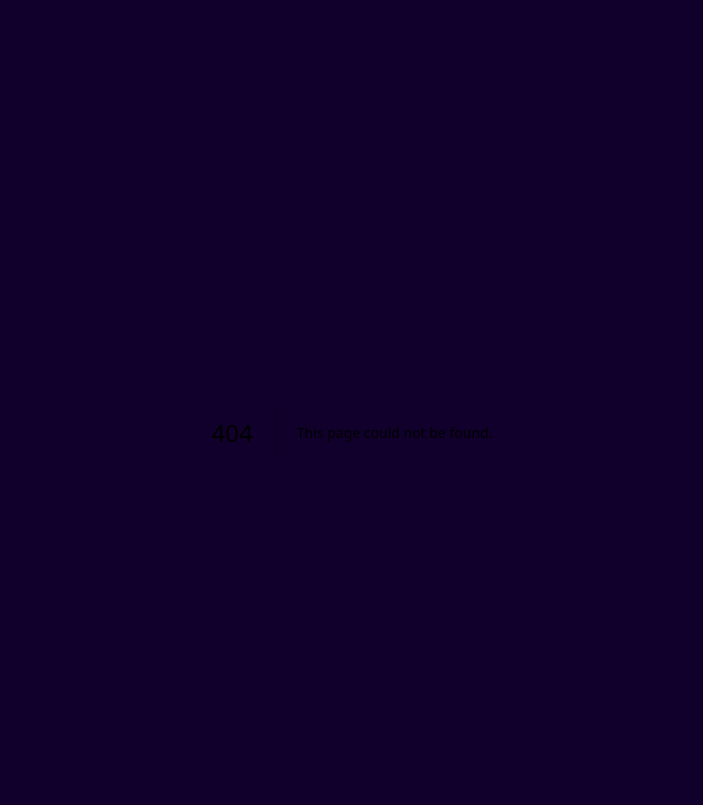
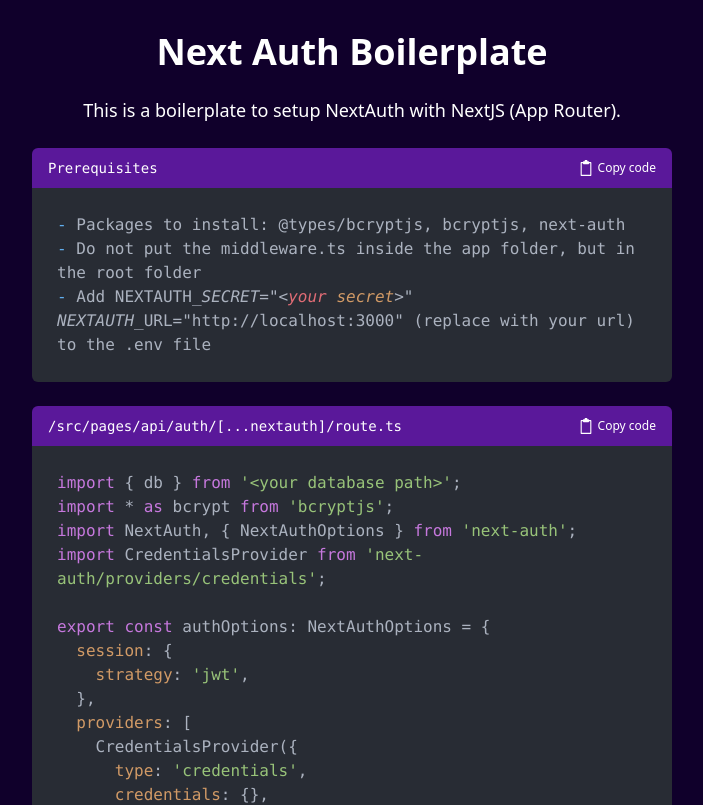
Before and after one commit to Rukkyaa/boilerplates, a Next.js app in the folder apps/web/: page /boilerplates/next/auth in a window 1280 px wide. Before the commit this address had no page. Shown: the top 805 px of the page, without its empty margins (288-991 px from the left). Built offline with nearby package versions, Linux system fonts and the light colour scheme.

Commit message:
feat: add the next auth

```diff
--- /dev/null
+++ b/apps/web/app/boilerplates/next/auth/page.tsx
@@ -0,0 +1,42 @@
+import { nextAuthLayout } from "../../../codes/next/nextauth/nextauth-layout";
+import { nextAuthMiddleware } from "../../../codes/next/nextauth/nextauth-middleware";
+import { nextAuthPrerequisites } from "../../../codes/next/nextauth/nextauth-prerequisites";
+import { nextAuthProviders } from "../../../codes/next/nextauth/nextauth-providers";
+import { nextAuthRoute } from "../../../codes/next/nextauth/nextauth-route";
+import CodeBlock from "../../../components/CodeBlock";
+
+export default function NextAuthBoilerplate() {
+  return (
+    <div className="flex flex-col items-center gap-y-[1.5rem]">
+      <h1 className="text-4xl font-bold text-white">Next Auth Boilerplate</h1>
+      <p className="text-lg text-white">
+        This is a boilerplate to setup NextAuth with NextJS (App Router).
+      </p>
+      <CodeBlock
+        code={nextAuthPrerequisites}
+        filename="Prerequisites"
+        language="markdown"
+      />
+      <CodeBlock
+        code={nextAuthRoute}
+        filename="/src/pages/api/auth/[...nextauth]/route.ts"
+        language="typescript"
+      />
+      <CodeBlock
+        code={nextAuthLayout}
+        filename="/src/app/layout.tsx"
+        language="typescript"
+      />
+      <CodeBlock
+        code={nextAuthProviders}
+        filename="/src/app/providers.tsx"
+        language="typescript"
+      />
+      <CodeBlock
+        code={nextAuthMiddleware}
+        filename="/src/middleware.ts"
+        language="typescript"
+      />
+    </div>
+  );
+}
--- /dev/null
+++ b/apps/web/app/codes/next/nextauth/nextauth-layout.ts
@@ -0,0 +1,21 @@
+export const nextAuthLayout = `import { getServerSession } from 'next-auth';
+import { authOptions } from './api/auth/[...nextauth]/route';
+import { Providers } from './providers';
+
+export default async function RootLayout({
+  children,
+}: {
+  children: React.ReactNode;
+}) {
+  const session = await getServerSession(authOptions);
+
+  return (
+    <html lang="en">
+      <body className='min-h-screen'>
+        <Providers session={session}>
+          {children}
+        </Providers>
+      </body>
+    </html >
+  );
+}`;
--- /dev/null
+++ b/apps/web/app/codes/next/nextauth/nextauth-middleware.ts
@@ -0,0 +1,5 @@
+export const nextAuthMiddleware = `export { default } from 'next-auth/middleware';
+
+export const config = {
+  matcher: ['/', '/your-path', '/your-other-page/:id*', '...'],
+};`;
--- /dev/null
+++ b/apps/web/app/codes/next/nextauth/nextauth-prerequisites.ts
@@ -0,0 +1,4 @@
+export const nextAuthPrerequisites = `- Packages to install: @types/bcryptjs, bcryptjs, next-auth
+- Do not put the middleware.ts inside the app folder, but in the root folder
+- Add NEXTAUTH_SECRET="<your secret>" NEXTAUTH_URL="http://localhost:3000" (replace with your url) to the .env file
+`;
--- /dev/null
+++ b/apps/web/app/codes/next/nextauth/nextauth-providers.ts
@@ -0,0 +1,10 @@
+export const nextAuthProviders = `import { Session } from 'next-auth'
+import { SessionProvider } from "next-auth/react";
+
+export function Providers({ children, session }: { children: React.ReactNode, session: Session | null }) {
+  return (
+    <SessionProvider session={session}>
+      {children}
+    </SessionProvider>
+  )
+}`;
--- /dev/null
+++ b/apps/web/app/codes/next/nextauth/nextauth-route.ts
@@ -0,0 +1,45 @@
+export const nextAuthRoute = `import { db } from '<your database path>';
+import * as bcrypt from 'bcryptjs';
+import NextAuth, { NextAuthOptions } from 'next-auth';
+import CredentialsProvider from 'next-auth/providers/credentials';
+
+export const authOptions: NextAuthOptions = {
+  session: {
+    strategy: 'jwt',
+  },
+  providers: [
+    CredentialsProvider({
+      type: 'credentials',
+      credentials: {},
+      authorize: async (credentials) => {
+        const { email, password } = credentials as {
+          email: string;
+          password: string;
+        };
+
+        // Replace with your database query
+        const user = await db.query.users.findFirst({
+          where: (users, { eq }) => eq(users.email, email),
+        });
+
+        if (!user) {
+          throw new Error('invalid-credentials');
+        }
+
+        if ((await bcrypt.compare(password, user.password)) === false) {
+          throw new Error('invalid-credentials');
+        }
+
+        return user;
+      },
+    }),
+  ],
+  pages: {
+    signIn: '/auth/signin',
+  },
+  secret: process.env.NEXTAUTH_SECRET,
+};
+
+const handler = NextAuth(authOptions);
+
+export { handler as GET, handler as POST };`;
--- a/apps/web/app/components/CodeBlock.tsx
+++ b/apps/web/app/components/CodeBlock.tsx
@@ -8,7 +8,7 @@
 interface ICodeBlockProps {
   code: string;
   filename: string;
-  language: "typescript" | "tsx";
+  language: "typescript" | "tsx" | "markdown";
 }
 
 const CodeBlock = ({ code, filename, language }: ICodeBlockProps) => {
--- a/apps/web/app/page.tsx
+++ b/apps/web/app/page.tsx
@@ -23,6 +23,16 @@
             This is a boilerplate for using Brevo with NestJS.
           </p>
         </a>
+        <a
+          href="/boilerplates/next/auth"
+          target="_blank"
+          className="flex flex-col items-center gap-y-[0.5rem] rounded-lg p-[1rem] text-white bg-[#9d4edd] hover:bg-[#c77dff]"
+        >
+          <div className="text-2xl font-bold">Next Auth Boilerplate</div>
+          <p className="text-lg">
+            This is a boilerplate to setup NextAuth with NextJS (App Router).
+          </p>
+        </a>
       </div>
     </div>
   );
```
